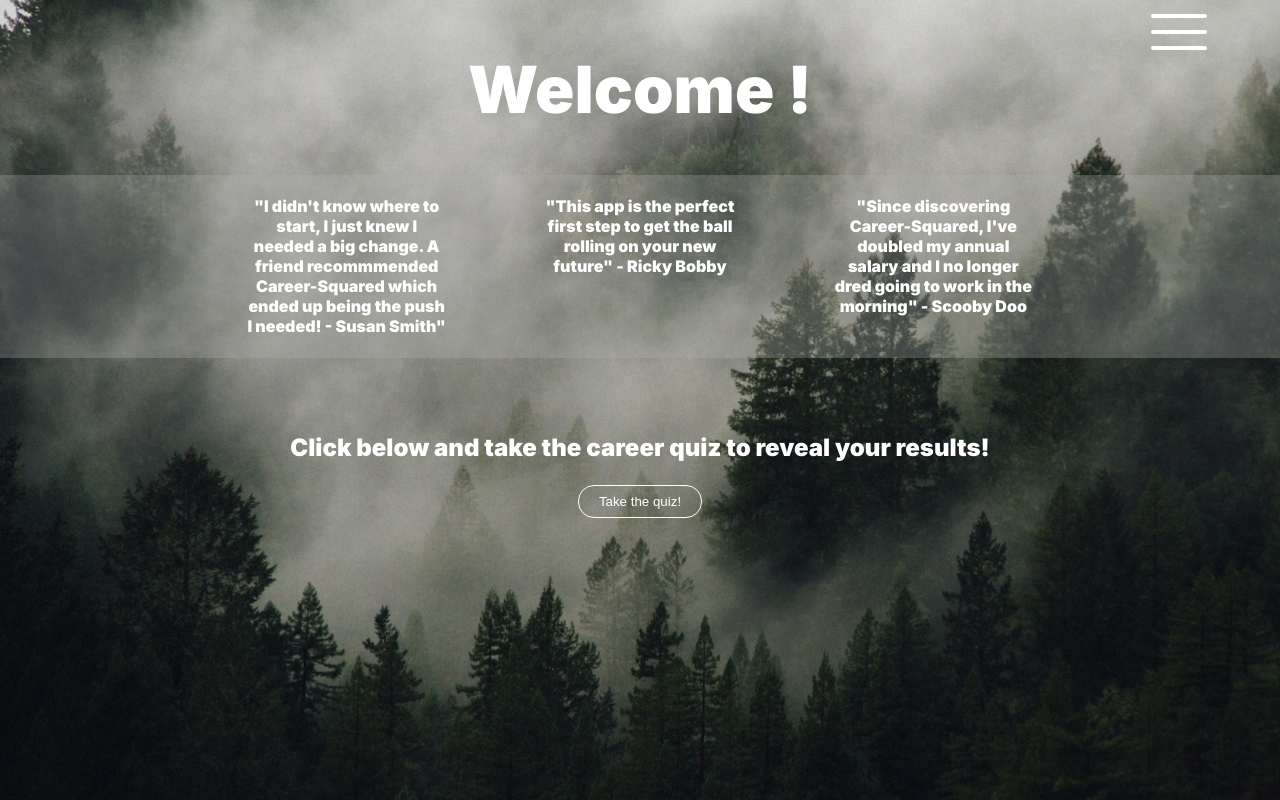
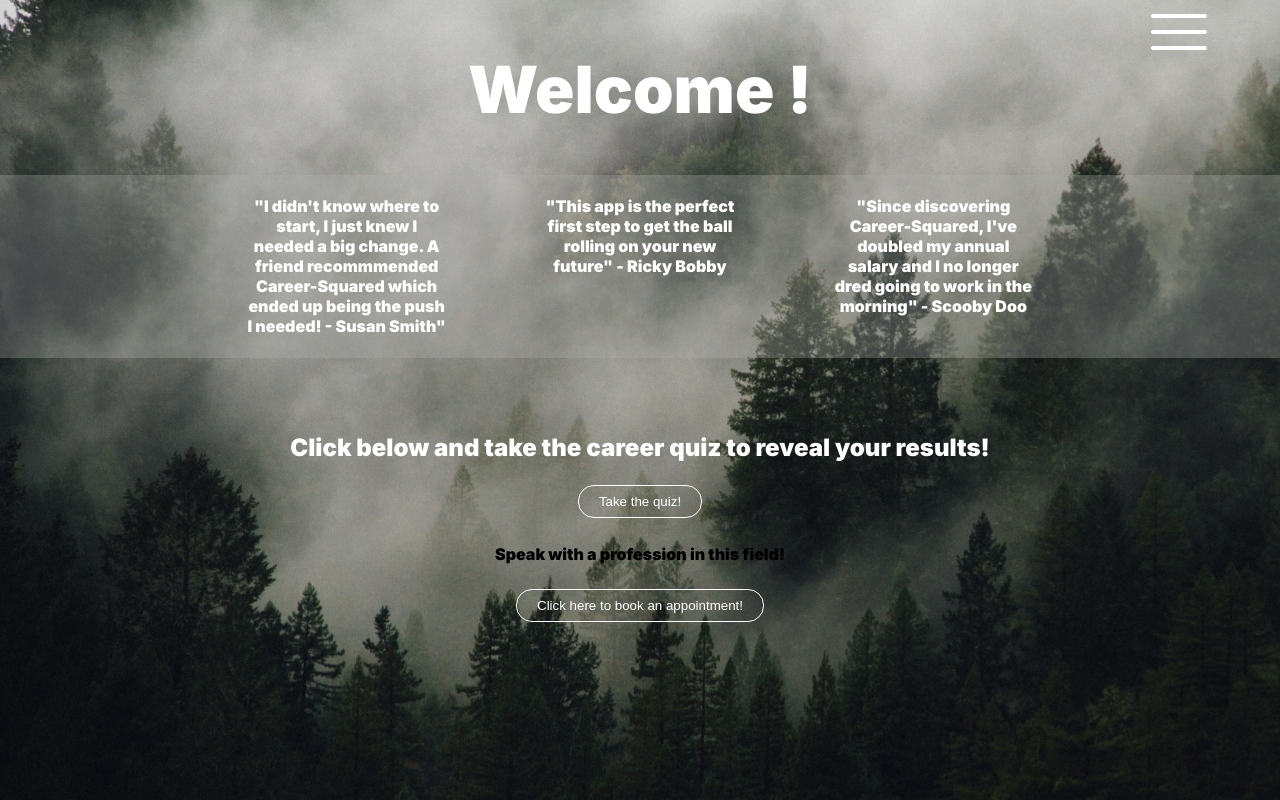
Before and after one commit to zacharypantalone/projectjjz, a React (Create React App) app: page /dashboard in a window 1280 px wide. Built offline with nearby package versions, Linux system fonts and the light colour scheme; no server answers.

Commit message:
Touch up styling and add book appointment button

```diff
--- a/src/styles/Dashboard.scss
+++ b/src/styles/Dashboard.scss
@@ -1,7 +1,9 @@
 .dashboard {
   text-align: center;
   padding-top: 100px;
+  margin-bottom: 40px;
 }
+
 .dashboard-welcome {
   font-size: 65px;
   width: 100%;
--- a/src/views/Career.js
+++ b/src/views/Career.js
@@ -8,6 +8,7 @@ import backEndDev from '../assets/back-end-dev.png';
 import frontEndDev from '../assets/front-end-dev.png';
 import creativeCoder from '../assets/creative-coding.png';
 import DropDownMenu from '../components/DropDownMenu';
+import BookAppointmentButton from '../components/BookAppointmentButton';
 
 export default function Career() {
 
@@ -55,8 +56,10 @@ export default function Career() {
                 <a href={learning.link}>{learning.link}</a>
               ))}
             </div>
+            <BookAppointmentButton />
           </div>}
         </div>
+
       </article>
       <img
         className='background-image'
--- a/src/views/Dashboard.js
+++ b/src/views/Dashboard.js
@@ -7,6 +7,7 @@ import QuizNotTaken from '../components/QuizNotTaken';
 import '../styles/Dashboard.scss';
 import backgroundImage from '../assets/background-image.jpg';
 import DropDownMenu from '../components/DropDownMenu';
+import BookAppointmentButton from '../components/BookAppointmentButton';
 
 const Dashboard = () => {
   const navigate = useNavigate();
@@ -34,6 +35,7 @@ const Dashboard = () => {
       <div className='dashboard'>
         <h1 className='dashboard-welcome'>Welcome {user}!</h1>
         {results.length > 0 ? <QuizResults /> : <QuizNotTaken />}
+        <BookAppointmentButton/>
       </div>
       <img
         className='background-image'
```
